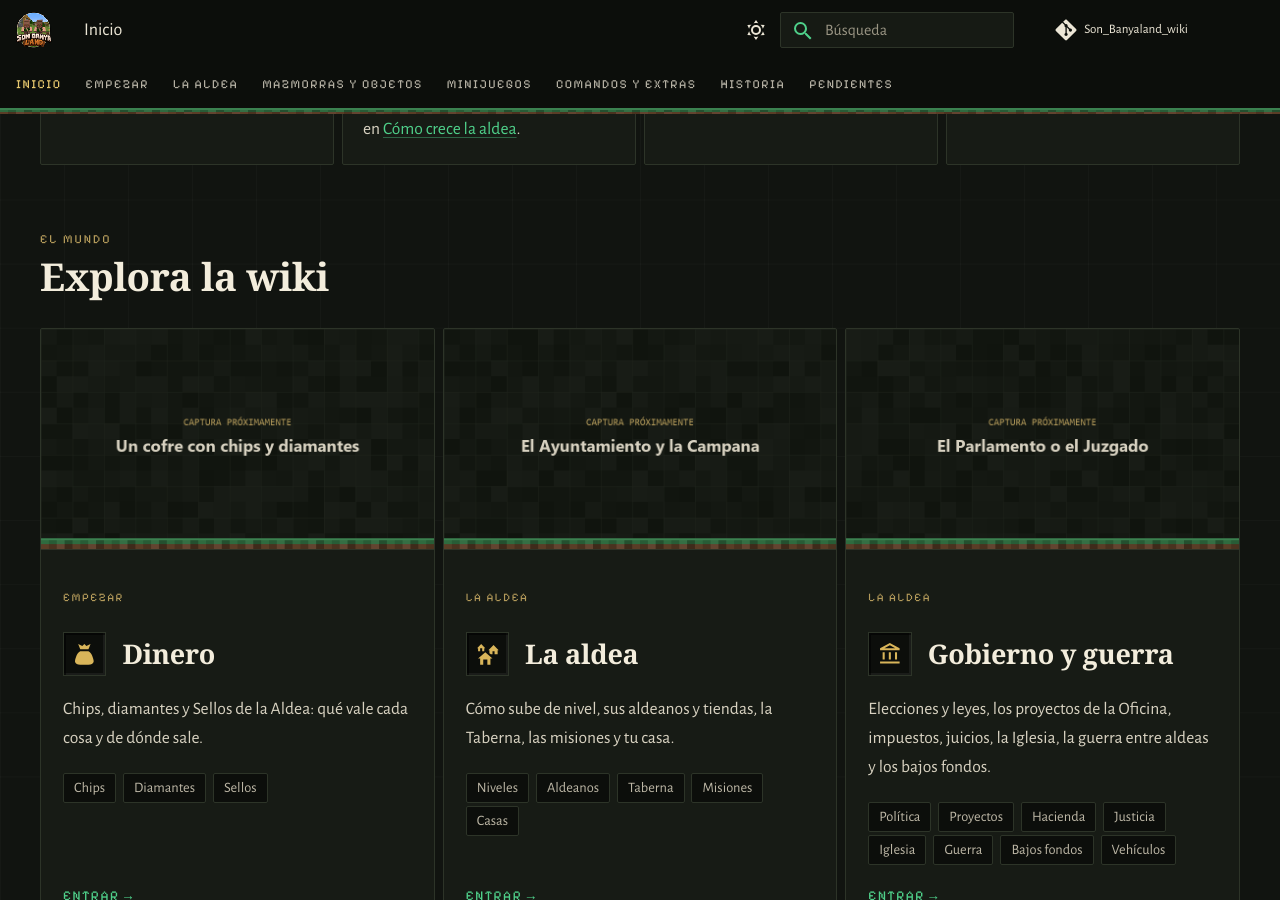
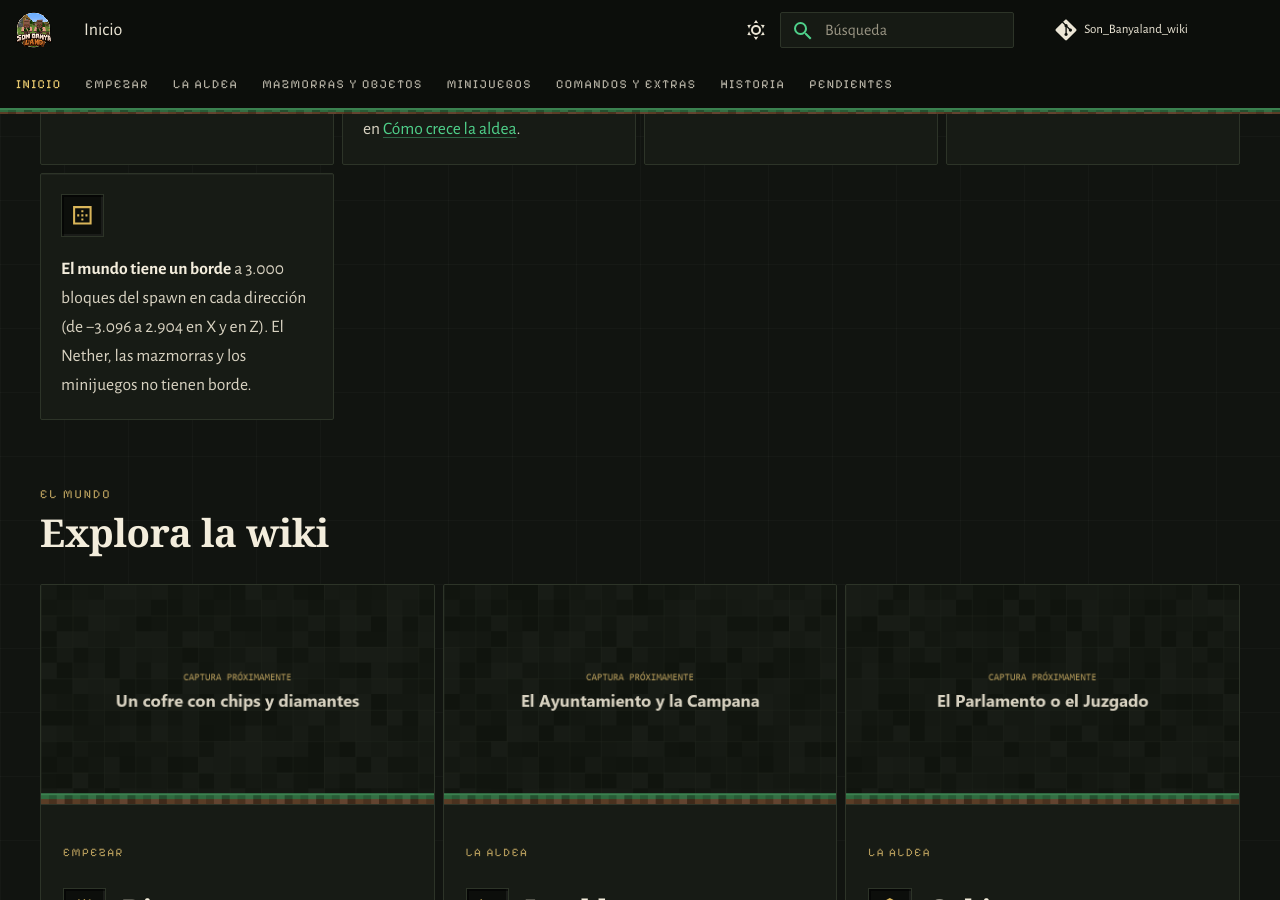
Before and after one commit to PigPilgrim/Son_Banyaland_wiki, an MkDocs documentation site: the page built from docs/index.md, in a window 1280 px wide and 900 px high, scrolled down 1101 px. Built offline with MkDocs 1.6.1 and Material for MkDocs 9.7.7, drawn with Linux system fonts in a browser that asks for light colours; some web fonts are replaced; comment, search, counter and statistics services are not loaded.

Commit message:
Portada: el borde del mundo a 3.000 bloques del spawn
Co-Authored-By: Claude Opus 5.5 <noreply@anthropic.com>

```diff
--- a/docs/index.md
+++ b/docs/index.md
@@ -65,6 +65,11 @@ sea un fallo**: avisa al admin.
 
     **Alrededor de cada aldea hay una zona segura** que crece con el nivel. Ver
     [la tabla de radios](aldea.md#zona-segura).
+
+-   <span class="sb-slot">:material-border-outside:</span>
+
+    **El mundo tiene un borde** a 3.000 bloques del spawn en cada dirección (de −3.096 a 2.904 en X y en Z). El
+    Nether, las mazmorras y los minijuegos no tienen borde.
 
 </div>
 </div>
```
